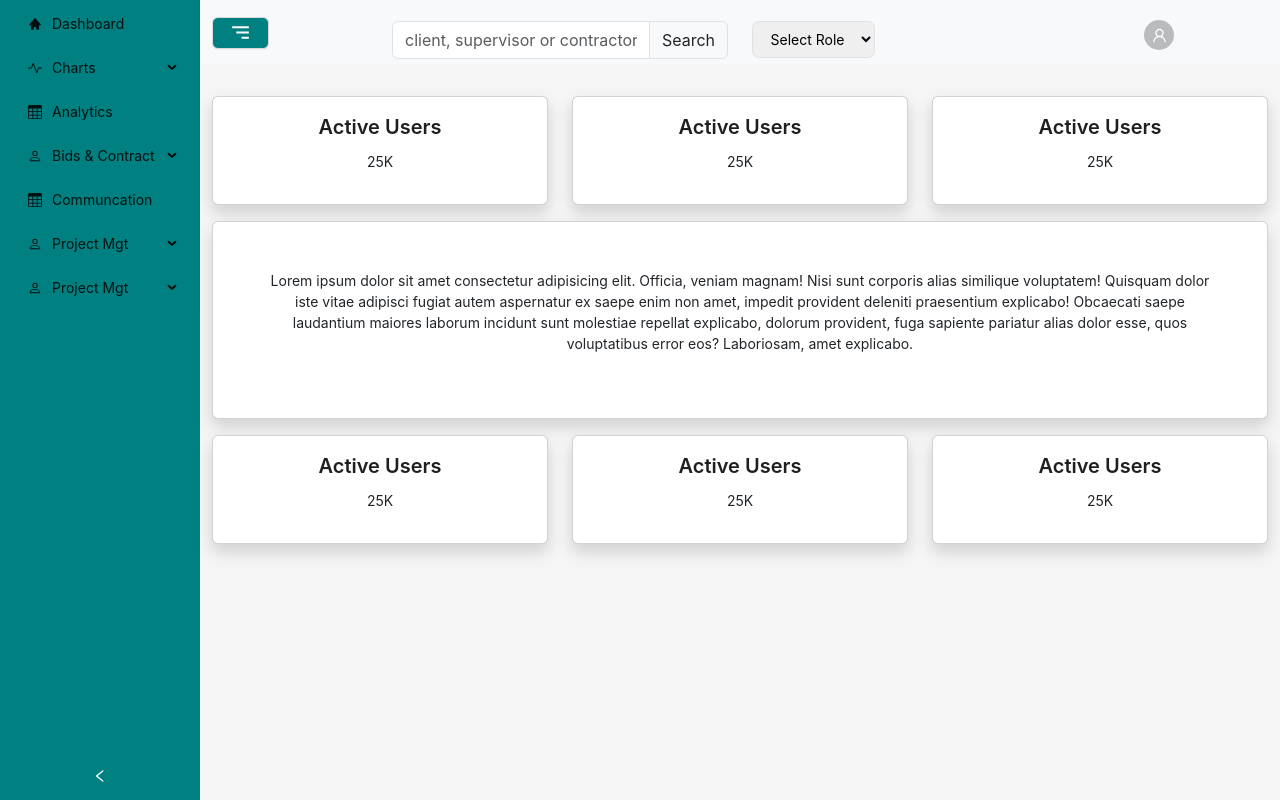
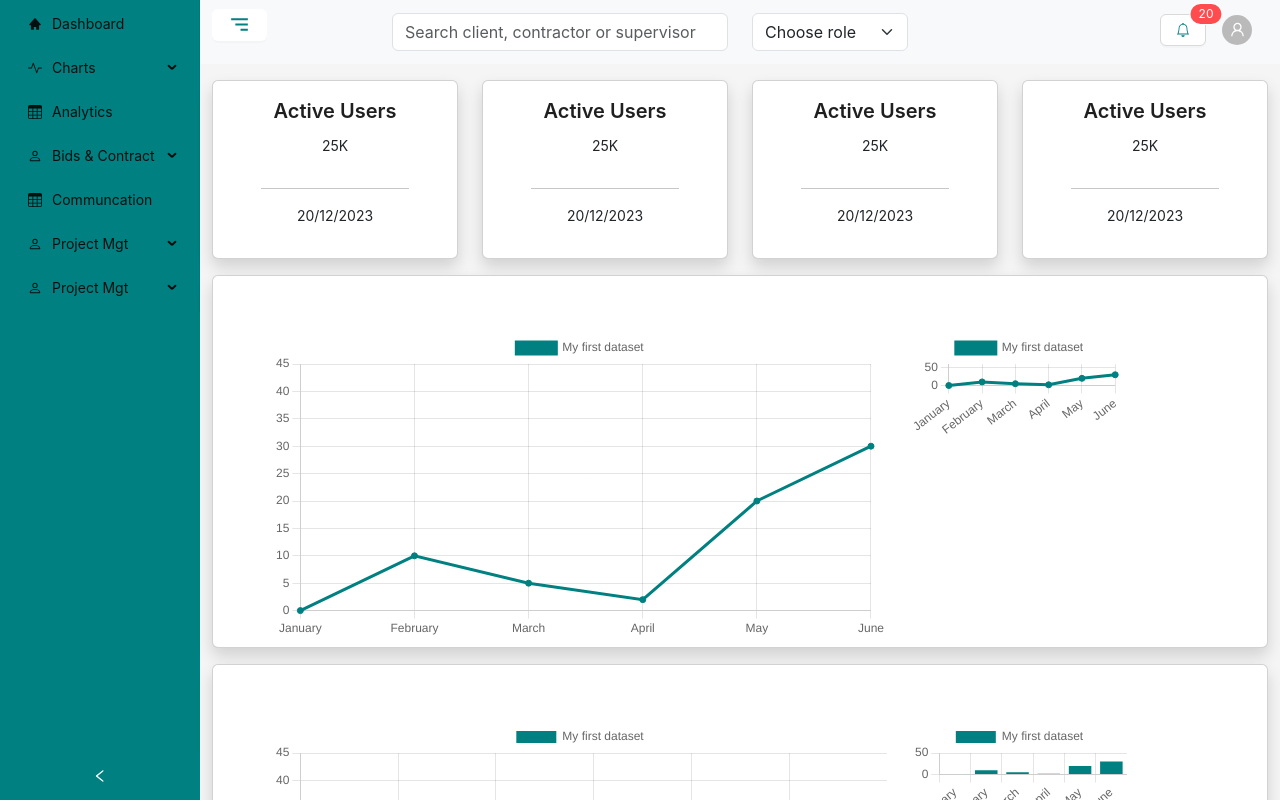
Before and after one commit to quophiBonney/dashboard, a React (Vite) app: page / in a window 1280 px wide. Shown: the top 800 px of the page. Built offline with nearby package versions, Linux system fonts and the light colour scheme.

Commit message:
first enhancement

```diff
--- a/package.json
+++ b/package.json
@@ -11,11 +11,15 @@
   },
   "dependencies": {
     "@ant-design/icons": "^5.2.5",
+    "@chakra-ui/react": "^2.8.0",
+    "@emotion/react": "^11.11.1",
+    "@emotion/styled": "^11.11.0",
     "antd": "^5.8.3",
     "aos": "^2.3.4",
     "axios": "^1.4.0",
     "bootstrap": "^5.3.1",
     "chart.js": "^4.3.3",
+    "framer-motion": "^10.16.1",
     "react": "^18.2.0",
     "react-bootstrap": "^2.8.0",
     "react-chartjs-2": "^5.2.0",
--- a/src/App.css
+++ b/src/App.css
@@ -7,15 +7,6 @@
   background: rgb(235, 235, 242)!important;
   width: 100%!important;
   overflow: hidden;
-}
-.filter {
-  border-radius: 7px;
-}
-#dropdown-basic::after {
-  display: none;
-}
-.custom-dropdown-menu {
-  padding: 10px 0!important;
 }
 .ant-layout-sider{
   background: teal!important;
@@ -45,7 +36,6 @@
 }
 
 
-
 @media screen and (max-width: 768px){
   .hide {
     display: none;
--- a/src/components/AppHeader.jsx
+++ b/src/components/AppHeader.jsx
@@ -1,68 +1,107 @@
-import React from "react";
-import {Layout, Button, Avatar} from "antd";
+import React, {useState} from "react";
+import {Layout, Avatar, Button, Drawer, Space, Typography, Badge} from "antd";
 import {BiMenuAltRight} from "react-icons/bi";
 import {UserOutlined} from "@ant-design/icons";
-import {Dropdown, DropdownButton} from "react-bootstrap";
+import {Link} from "react-router-dom";
+import {BsBell} from "react-icons/bs";
 const {Header} = Layout;
 const AppHeader = ({toggleSidebar, toggleText}) => {
+  const [open, setOpen] = useState(false);
+  const [placement, setPlacement] = useState("right");
+  const showDrawer = () => {
+    setOpen(true);
+  };
+  const onChange = e => {
+    setPlacement(e.target.value);
+  };
+  const onClose = () => {
+    setOpen(false);
+  };
   return (
-    <Header className="container-fluid bg-light mb-3">
-      <div className="row align-items-center">
-        <div className="col-6 col-sm-2">
+    <Header className="container-fluid bg-light">
+      <div className="row justify-content-between align-items-center">
+        <div className="col-2">
           <Button
-            style={{backgroundColor: "teal", color: "#fff"}}
+            className="border-0 text-white"
             onClick={toggleSidebar}
+            style={{background: "#fff"}}
           >
-            <BiMenuAltRight size={25} />
+            <BiMenuAltRight size={25} style={{color: "teal"}} />
           </Button>
         </div>
-        <div className="col-4 hide">
-          <div className="input-group">
+        <div className="col-4">
           <input
-              type="text"
+            type="search"
+            placeholder="Search client, contractor or supervisor"
             className="form-control"
-              placeholder="client, supervisor or contractor name"
           />
-            <input type="submit" className="input-group-text" value="Search" />
         </div>
-        </div>
-        <div className="col-3 hide">
-          <div className="w-50">
+        <div className="col-2 hide">
           <select
-              className="filter border py-2 w-100 text-center"
-              style={{outline: "none"}}
+            className="form-select"
+            id="floatingSelect"
+            aria-label="Floating label select example"
           >
-              <option value="" selected disabled>
-                Select Role
+            <option selected disabled>
+              Choose role
             </option>
-              <option value="">Client</option>
-              <option value="">Contractor</option>
-              <option value="">Supervisor</option>
+            <option value="1">Client</option>
+            <option value="2">Contractor</option>
+            <option value="3">Supervisor</option>
           </select>
         </div>
-        </div>
-        <div className="col-6 col-sm-2">
-          <div className="">
-            <Dropdown className="mt-3 position-relative">
-              <Dropdown.Toggle
-                className="bg-light border-0"
-                id="dropdown-basic"
-                style={{marginTop: "0px"}}
-              >
+        <div className="col-4 text-end">
+          <Badge count={20} type="light" className="hide">
+            <Button>
+              <BsBell style={{color: "teal"}} />
+            </Button>
+          </Badge>
+          <Space>
+            <Button type="light" onClick={showDrawer}>
               <Avatar
                 icon={<UserOutlined />}
                 size={30}
-                  className="position-absolute top-0 end-0 mt-1 me-1 cursor-pointer"
+                className="cursor-pointer"
               />
-              </Dropdown.Toggle>
-              <Dropdown.Menu className="position-absolute top-0 end-0">
-                <Dropdown.Item href="/change-password">
-                  Change Password
-                </Dropdown.Item>
-                <Dropdown.Item href="/logout">Logout</Dropdown.Item>
-              </Dropdown.Menu>
-            </Dropdown>
+            </Button>
+          </Space>
+          <Drawer
+            title="Settings"
+            placement={placement}
+            width={500}
+            onClose={onClose}
+            open={open}
+            extra={
+              <Space>
+                <Button onClick={onClose}>Cancel</Button>
+                <Button type="primary" onClick={onClose}>
+                  OK
+                </Button>
+              </Space>
+            }
+          >
+            <div className="">
+              <div>
+                <Button type="light">
+                  <Avatar
+                    icon={<UserOutlined />}
+                    size={30}
+                    className="cursor-pointer"
+                  />
+                </Button>
               </div>
+              <div>
+                <Typography.Text>
+                  <Link to="/">Change Password</Link>
+                </Typography.Text>
+              </div>
+              <div className="">
+                <Typography.Text>
+                  <Link to="/">Logout</Link>
+                </Typography.Text>
+              </div>
+            </div>
+          </Drawer>
         </div>
       </div>
     </Header>
--- a/src/components/SideMenu.jsx
+++ b/src/components/SideMenu.jsx
@@ -9,8 +9,8 @@ const SideMenu = ({collapsed}) => {
   return (
     <Sider
       collapsible
+      className="sidebar"
       collapsed={collapsed}
-      className="sidebar"
       style={{backgroundColor: "teal"}}
     >
       <Menu mode="inline">
--- a/src/pages/Dashboard.jsx
+++ b/src/pages/Dashboard.jsx
@@ -1,58 +1,52 @@
 import React from "react";
-import {Layout, Row, Col, Typography, Button} from "antd";
+import {Typography} from "antd";
+import LineChart from "./LineChart";
+import BarChart from "./BarChart";
 const Dashboard = () => {
   return (
     <div>
       <div className="container-fluid">
         <div className="row">
-          <div className="col-sm-12 col-md-4 col-lg-4 text-center mt-3">
+          <div className="col-sm-12 col-md-6 col-lg-3 text-center mt-3">
             <div className="card shadow px-5 py-3">
               <Typography.Title level={4}>Active Users</Typography.Title>
               <p className="figure">25K</p>
+              <hr className="bg-light" />
+              <p>20/12/2023</p>
             </div>
           </div>
-          <div className="col-sm-12 col-md-4 col-lg-4 text-center mt-3">
+          <div className="col-sm-12 col-md-6 col-lg-3 text-center mt-3">
             <div className="card shadow px-5 py-3">
               <Typography.Title level={4}>Active Users</Typography.Title>
               <p className="figure">25K</p>
+              <hr className="bg-light" />
+              <p>20/12/2023</p>
             </div>
           </div>
-          <div className="col-sm-12 col-md-4 col-lg-4 text-center mt-3">
+          <div className="col-sm-12 col-md-6 col-lg-3 text-center mt-3">
             <div className="card shadow px-5 py-3">
               <Typography.Title level={4}>Active Users</Typography.Title>
               <p className="figure">25K</p>
+              <hr className="bg-light" />
+              <p>20/12/2023</p>
+            </div>
+          </div>
+          <div className="col-sm-12 col-md-6 col-lg-3 text-center mt-3">
+            <div className="card shadow px-5 py-3">
+              <Typography.Title level={4}>Active Users</Typography.Title>
+              <p className="figure">25K</p>
+              <hr className="bg-light" />
+              <p>20/12/2023</p>
             </div>
           </div>
           <div className="col-12 text-center mt-3">
-            <div className="card shadow px-5 py-5">
-              <p>
-                Lorem ipsum dolor sit amet consectetur adipisicing elit.
-                Officia, veniam magnam! Nisi sunt corporis alias similique
-                voluptatem! Quisquam dolor iste vitae adipisci fugiat autem
-                aspernatur ex saepe enim non amet, impedit provident deleniti
-                praesentium explicabo! Obcaecati saepe laudantium maiores
-                laborum incidunt sunt molestiae repellat explicabo, dolorum
-                provident, fuga sapiente pariatur alias dolor esse, quos
-                voluptatibus error eos? Laboriosam, amet explicabo.
-              </p>
+            <div className="card shadow px-5 py-2">
+              <LineChart />
             </div>
           </div>
-          <div className="col-sm-12 col-md-4 col-lg-4 text-center mt-3">
-            <div className="card shadow px-5 py-3">
-              <Typography.Title level={4}>Active Users</Typography.Title>
-              <p className="figure">25K</p>
-            </div>
-          </div>
-          <div className="col-sm-12 col-md-4 col-lg-4 text-center mt-3">
-            <div className="card shadow px-5 py-3">
-              <Typography.Title level={4}>Active Users</Typography.Title>
-              <p className="figure">25K</p>
-            </div>
-          </div>
-          <div className="col-sm-12 col-md-4 col-lg-4 text-center mt-3">
-            <div className="card shadow px-5 py-3">
-              <Typography.Title level={4}>Active Users</Typography.Title>
-              <p className="figure">25K</p>
+          <div className="col-12 text-center mt-3">
+            <div className="card shadow px-5 py-2">
+              <BarChart />
             </div>
           </div>
         </div>
```
Also changed, not shown: 1 other file (tests, documents, lock files or other folders). Lines whose indentation alone changed are shown as unchanged.
